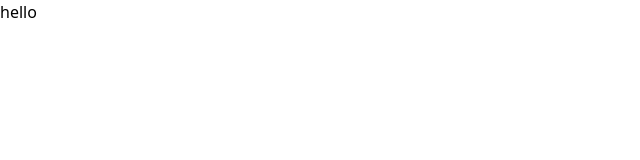
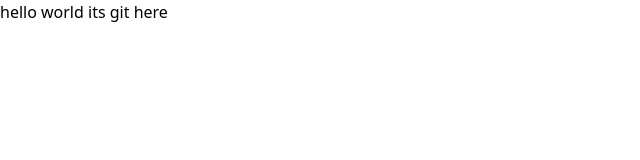
Before and after one commit to BasitAli-Code/Ecommerce-Site, a React (Vite) app: page / in a window 1280 px wide. Shown: the top 160 px of the page, without its empty margins (0-640 px from the left). Built offline with nearby package versions, Linux system fonts and the light colour scheme.

Commit message:
Learning git

```diff
--- a/src/App.jsx
+++ b/src/App.jsx
@@ -3,7 +3,7 @@ import React from 'react'
 const App = () => {
   return (
     <div>
-      <p>hello</p>
+      <p>hello world its git here</p>
     </div>
   )
 }
```
